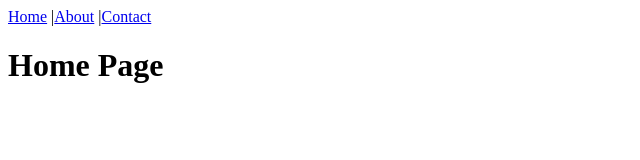
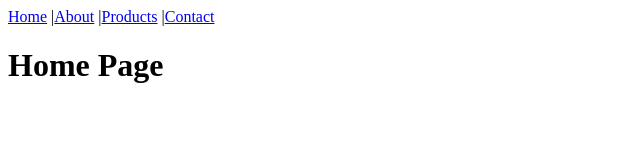
Before and after one commit to mahmudulhaque13/practice-react-router, a React (Vite) app: page / in a window 1280 px wide. Shown: the top 160 px of the page, without its empty margins (0-640 px from the left). Built offline with nearby package versions, Linux system fonts and the light colour scheme.

Commit message:
router setup completed

```diff
--- a/src/App.jsx
+++ b/src/App.jsx
@@ -2,6 +2,8 @@
 
 import Home from "./pages/Home";
 import About from "./pages/About";
+import Products from "./pages/Products";
+import ProductDetails from "./pages/ProductDetails";
 import Contact from "./pages/Contact";
 
 function App() {
@@ -9,12 +11,14 @@
     <BrowserRouter>
       <nav>
         <Link to="/">Home</Link> |<Link to="/about">About</Link> |
-        <Link to="/contact">Contact</Link>
+        <Link to="/products">Products</Link> |<Link to="/contact">Contact</Link>
       </nav>
 
       <Routes>
         <Route path="/" element={<Home />} />
         <Route path="/about" element={<About />} />
+        <Route path="/products" element={<Products />} />
+        <Route path="/products/:id" element={<ProductDetails />} />
         <Route path="/contact" element={<Contact />} />
       </Routes>
     </BrowserRouter>
```
